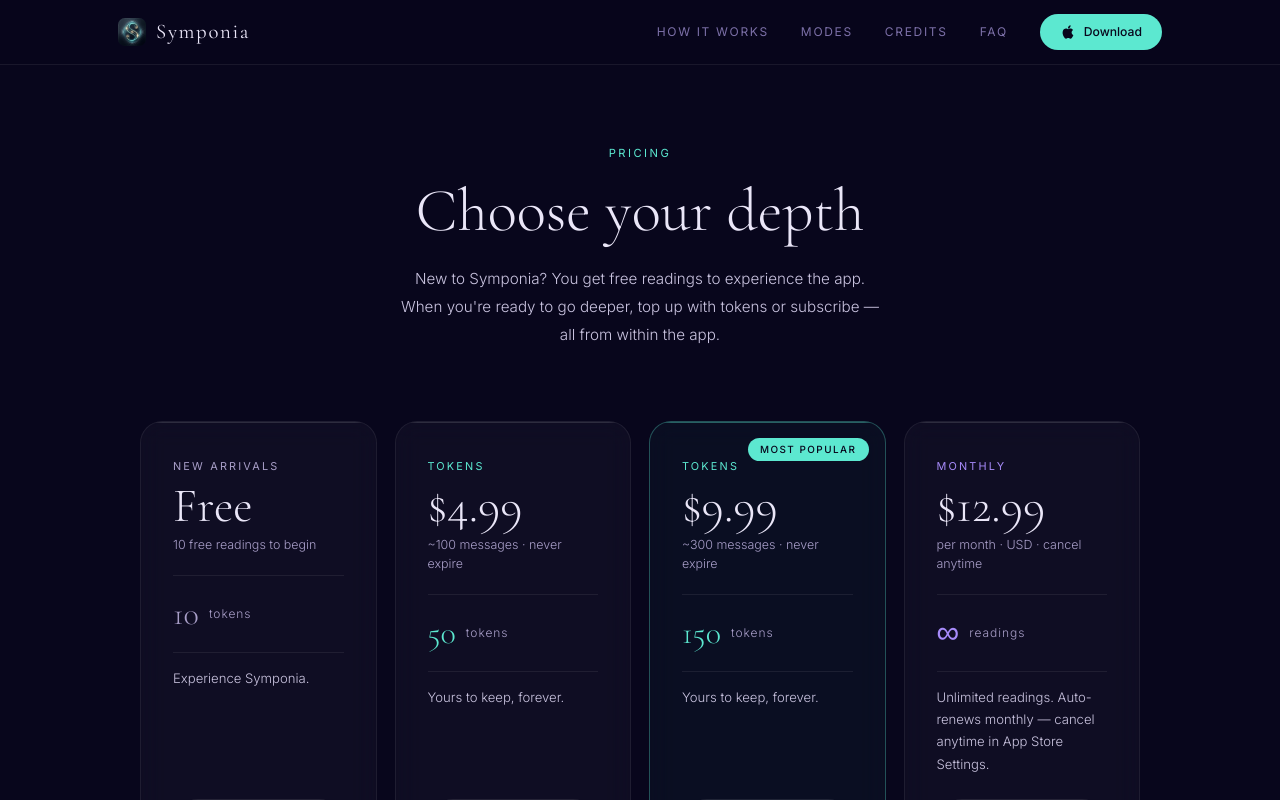
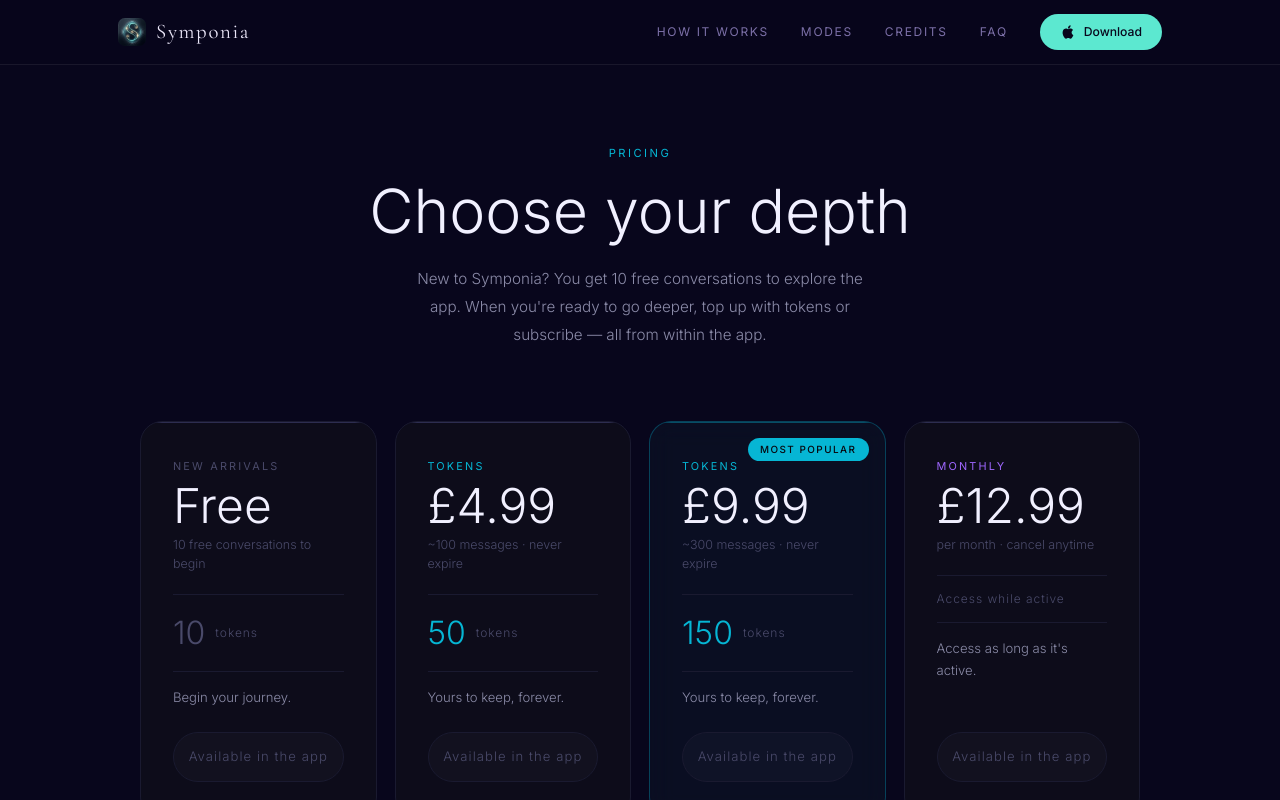
Before and after one commit to yd3-debug/Symponia-web, a Next.js app: page /credits in a window 1280 px wide. Shown: the top 800 px of the page. Built offline with nearby package versions, Linux system fonts and the light colour scheme.

Commit message:
Update page.tsx

```diff
--- a/app/credits/page.tsx
+++ b/app/credits/page.tsx
@@ -1,29 +1,27 @@
 'use client';
 
 import { PageShell } from '@/components/PageShell';
-import { getPricingForLocale, fmt, type RegionalPricing } from '@/lib/pricing';
 import { motion } from 'framer-motion';
-import React, { useEffect, useState } from 'react';
+import React from 'react';
 
 const C = {
-  bg: '#08061c', bgCard: 'rgba(255,255,255,0.03)',
-  fg: '#eae6f8', sub: '#cac4e0', dim: '#a89ec8',
-  cyan: '#5ce8d0', violet: '#a78bfa',
-  border: 'rgba(255,255,255,0.07)',
-  borderStrong: 'rgba(255,255,255,0.13)',
-  heading: "var(--font-cormorant), 'Georgia', serif",
+  bg: '#08080F', bgCard: 'rgba(15,15,26,0.85)',
+  fg: '#F1F0FF', sub: '#8B8BA8', dim: '#4A4A6A',
+  cyan: '#06B6D4', violet: '#9F67FF',
+  border: '#1A1A30',
+  borderStrong: '#2D2D50',
+  heading: "var(--font-cal-sans), 'Inter', sans-serif",
   body: "var(--font-inter), 'Helvetica Neue', sans-serif",
 };
 
-function buildPacks(p: RegionalPricing) {
-  return [
+const PACKS = [
   {
     id: 'free',
     name: 'New arrivals',
     tokens: 10,
     price: 'Free',
-      desc: 'Experience Symponia.',
-      detail: '10 free readings to begin',
+    desc: 'Begin your journey.',
+    detail: '10 free conversations to begin',
     accent: C.dim,
     popular: false,
   },
@@ -31,7 +29,7 @@ function buildPacks(p: RegionalPricing) {
     id: 'starter',
     name: 'Tokens',
     tokens: 50,
-      price: fmt(p, p.pack50),
+    price: '£4.99',
     desc: 'Yours to keep, forever.',
     detail: '~100 messages · never expire',
     accent: C.cyan,
@@ -41,7 +39,7 @@ function buildPacks(p: RegionalPricing) {
     id: 'deeper',
     name: 'Tokens',
     tokens: 150,
-      price: fmt(p, p.pack150),
+    price: '£9.99',
     desc: 'Yours to keep, forever.',
     detail: '~300 messages · never expire',
     accent: C.cyan,
@@ -51,18 +49,15 @@ function buildPacks(p: RegionalPricing) {
     id: 'monthly',
     name: 'Monthly',
     tokens: null,
-      price: fmt(p, p.monthly),
-      desc: 'Unlimited readings. Auto-renews monthly — cancel anytime in App Store Settings.',
-      detail: `per month · ${p.code} · cancel anytime`,
+    price: '£12.99',
+    desc: 'Access as long as it\'s active.',
+    detail: 'per month · cancel anytime',
     accent: C.violet,
     popular: false,
   },
 ];
-}
 
-type Pack = ReturnType<typeof buildPacks>[number];
-
-function PricingCard({ pack }: { pack: Pack }) {
+function PricingCard({ pack }: { pack: typeof PACKS[0] }) {
   return (
     <motion.div
       initial={{ opacity: 0, y: 20 }}
@@ -99,12 +94,14 @@ function PricingCard({ pack }: { pack: Pack }) {
 
       <div style={{ marginBottom: 24 }}>
         <div style={{ display: 'flex', alignItems: 'center', gap: 10, padding: '14px 0', borderTop: `0.5px solid ${C.border}`, borderBottom: `0.5px solid ${C.border}` }}>
-          <span style={{ fontFamily: C.heading, fontSize: '2rem', fontWeight: 300, color: pack.accent }}>
-            {pack.tokens === null ? '∞' : pack.tokens}
-          </span>
-          <span style={{ fontFamily: C.body, fontSize: '0.75rem', fontWeight: 300, color: C.dim, letterSpacing: '0.08em' }}>
-            {pack.tokens === null ? 'readings' : 'tokens'}
-          </span>
+          {pack.tokens !== null ? (
+            <>
+              <span style={{ fontFamily: C.heading, fontSize: '2rem', fontWeight: 300, color: pack.accent }}>{pack.tokens}</span>
+              <span style={{ fontFamily: C.body, fontSize: '0.75rem', fontWeight: 300, color: C.dim, letterSpacing: '0.08em' }}>tokens</span>
+            </>
+          ) : (
+            <span style={{ fontFamily: C.body, fontSize: '0.75rem', fontWeight: 300, color: C.dim, letterSpacing: '0.08em' }}>Access while active</span>
+          )}
         </div>
         <p style={{ fontFamily: C.body, fontSize: '0.82rem', fontWeight: 300, color: C.sub, marginTop: 14, lineHeight: 1.7 }}>{pack.desc}</p>
       </div>
@@ -117,12 +114,6 @@ function PricingCard({ pack }: { pack: Pack }) {
 }
 
 export default function CreditsPage() {
-  const [packs, setPacks] = useState(() => buildPacks(getPricingForLocale(undefined)));
-
-  useEffect(() => {
-    setPacks(buildPacks(getPricingForLocale(navigator.language)));
-  }, []);
-
   return (
     <PageShell>
       <div style={{ maxWidth: 1100, margin: '0 auto', padding: '80px 28px 120px' }}>
@@ -133,24 +124,24 @@ export default function CreditsPage() {
             Choose your depth
           </h1>
           <p style={{ fontFamily: C.body, fontSize: '0.95rem', fontWeight: 300, color: C.sub, maxWidth: 480, margin: '0 auto', lineHeight: 1.85 }}>
-            New to Symponia? You get free readings to experience the app. When you're ready to go deeper, top up with tokens or subscribe — all from within the app.
+            New to Symponia? You get 10 free conversations to explore the app. When you're ready to go deeper, top up with tokens or subscribe — all from within the app.
           </p>
         </div>
 
         {/* Cards */}
         <div style={{ display: 'grid', gridTemplateColumns: 'repeat(auto-fit, minmax(220px, 1fr))', gap: 18, marginBottom: 80, maxWidth: 1000, margin: '0 auto 80px' }}>
-          {packs.map(pack => (
+          {PACKS.map(pack => (
             <PricingCard key={pack.id} pack={pack} />
           ))}
         </div>
 
         {/* How readings work */}
         <div style={{ maxWidth: 640, margin: '0 auto' }}>
-          <h2 style={{ fontFamily: C.heading, fontSize: '1.8rem', fontWeight: 300, color: C.fg, marginBottom: 32, textAlign: 'center' }}>How readings work</h2>
+          <h2 style={{ fontFamily: C.heading, fontSize: '1.8rem', fontWeight: 300, color: C.fg, marginBottom: 32, textAlign: 'center' }}>How it works</h2>
           <div style={{ display: 'flex', flexDirection: 'column', gap: 14 }}>
             {[
-              { icon: '◎', title: 'One token per exchange', body: 'Each conversation exchange uses 1 token — roughly 2 messages back and forth with the Oracle, regardless of mode.' },
-              { icon: '∞', title: 'Token packs never expire', body: 'Purchased token packs stay in your account indefinitely and carry over forever. Subscription tokens (350/month) reset at each renewal.' },
+              { icon: '◎', title: 'One token per exchange', body: 'Each conversation exchange uses 1 token — roughly 2 messages back and forth with Symponia, regardless of mode.' },
+              { icon: '∞', title: 'Tokens never expire', body: 'Your tokens stay in your account indefinitely. No resets, no monthly fees — just tokens when you need them.' },
               { icon: '📱', title: 'Purchase inside the app', body: 'Tokens and subscriptions are purchased directly within the Symponia iOS app. Your balance is stored on your device.' },
               { icon: '🔒', title: 'Secure payment via Stripe', body: 'All payments are processed by Stripe, the world\'s leading payment platform. We never see or store your card details.' },
             ].map((item, i) => (
```
Lines whose indentation alone changed are shown as unchanged.
